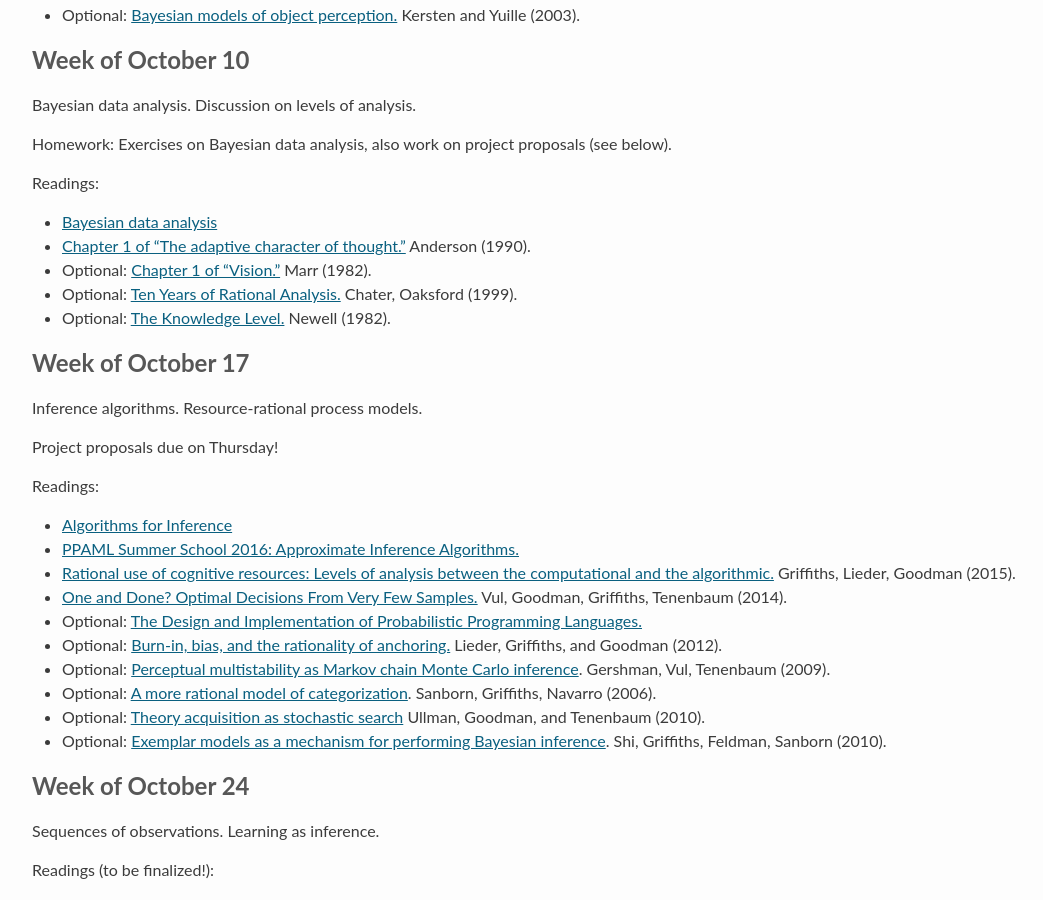
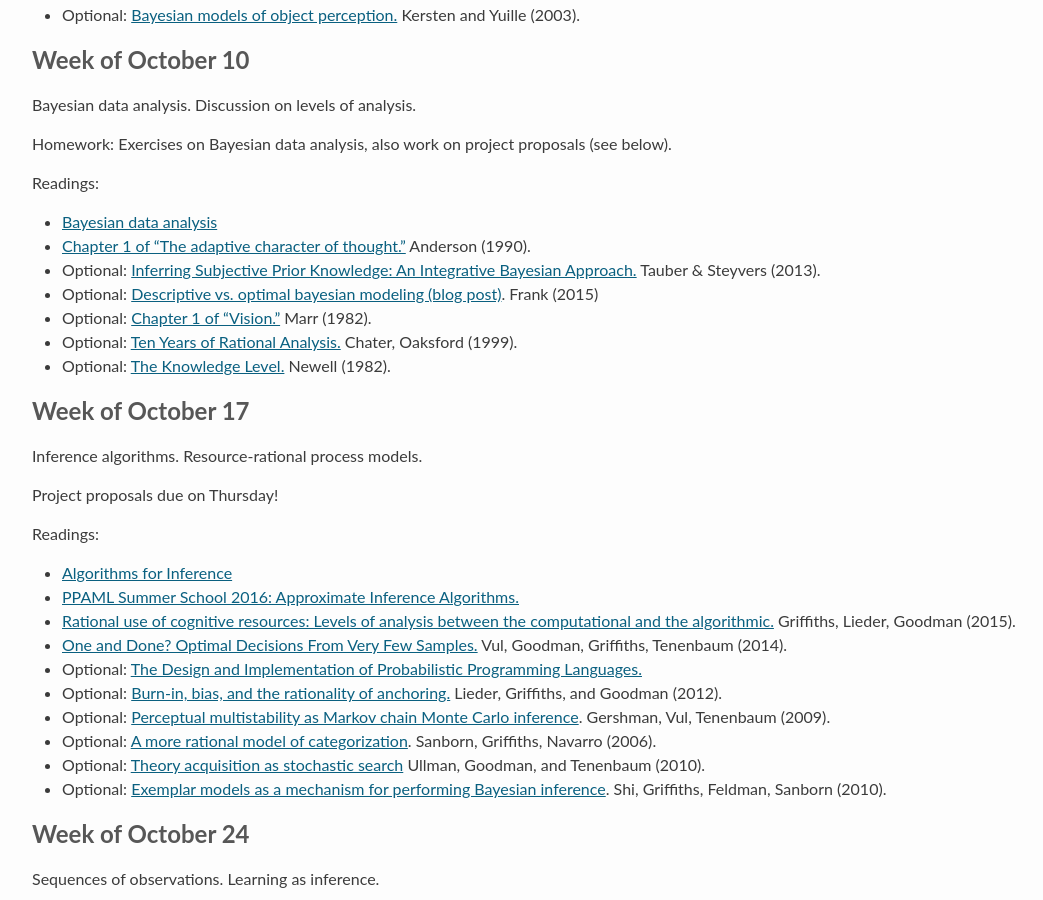
Before and after one commit to stanford-cocolab/cocolab.stanford.edu, a Jekyll site: the page built from psych204-fall2016.md, in a window 1280 px wide and 900 px high, scrolled down 2292 px. Shown: the whole window, without its empty margins (94-1137 px from the left). Built offline with Jekyll 4.4.1, drawn with Linux system fonts in a browser that asks for light colours; Markdown is read by kramdown in place of the engine named in the settings; a script that is not in the unit is left out.

Commit message:
add bda papers

```diff
--- a/psych204-fall2016.md
+++ b/psych204-fall2016.md
@@ -115,6 +115,8 @@ Readings:
 
 * [Bayesian data analysis](http://probmods.org/v2/chapters/14-bayesian-data-analysis.html)
 * [Chapter 1 of "The adaptive character of thought."](https://web.stanford.edu/~ngoodman/psych204/restrictedpapers/Anderson90.pdf) Anderson (1990).
+* Optional: [Inferring Subjective Prior Knowledge: An Integrative Bayesian Approach.](http://psiexp.ss.uci.edu/research/papers/Tauber_Steyvers_CogSci2013%20-%20FINAL%20REVISION.pdf) Tauber & Steyvers (2013).
+* Optional: [Descriptive vs. optimal bayesian modeling (blog post)](http://babieslearninglanguage.blogspot.com/2015/09/descriptive-vs-optimal-bayesian-modeling.html). Frank (2015)
 * Optional: [Chapter 1 of  "Vision."](http://ling.umd.edu/~idsardi/728/Marr/Marr%20%27Vision%27%20Ch%201.pdf) Marr (1982).
 * Optional: [Ten Years of Rational Analysis.](https://web.stanford.edu/~ngoodman/psych204/restrictedpapers/chater99ten.pdf) Chater, Oaksford (1999).
 * Optional: [The Knowledge Level.](https://web.stanford.edu/~ngoodman/psych204/restrictedpapers/Newell1982.pdf) Newell (1982).
```
